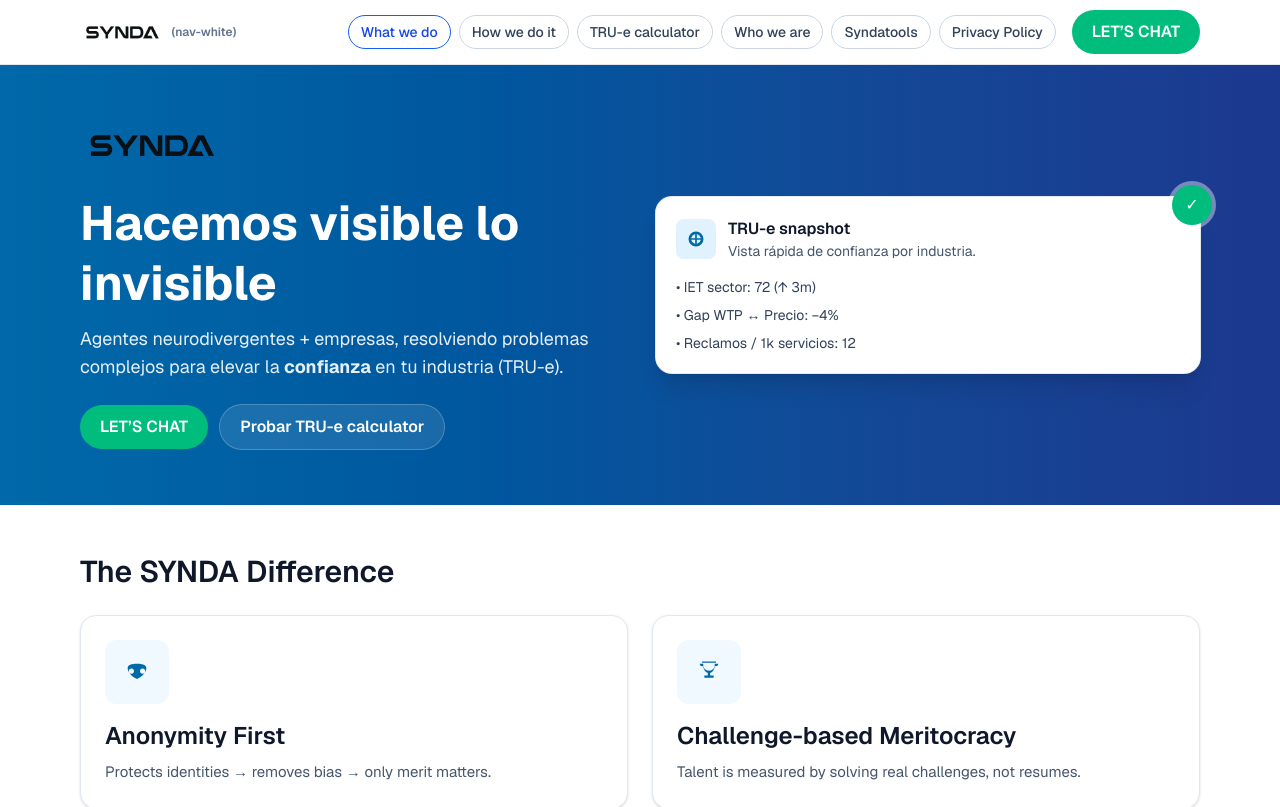
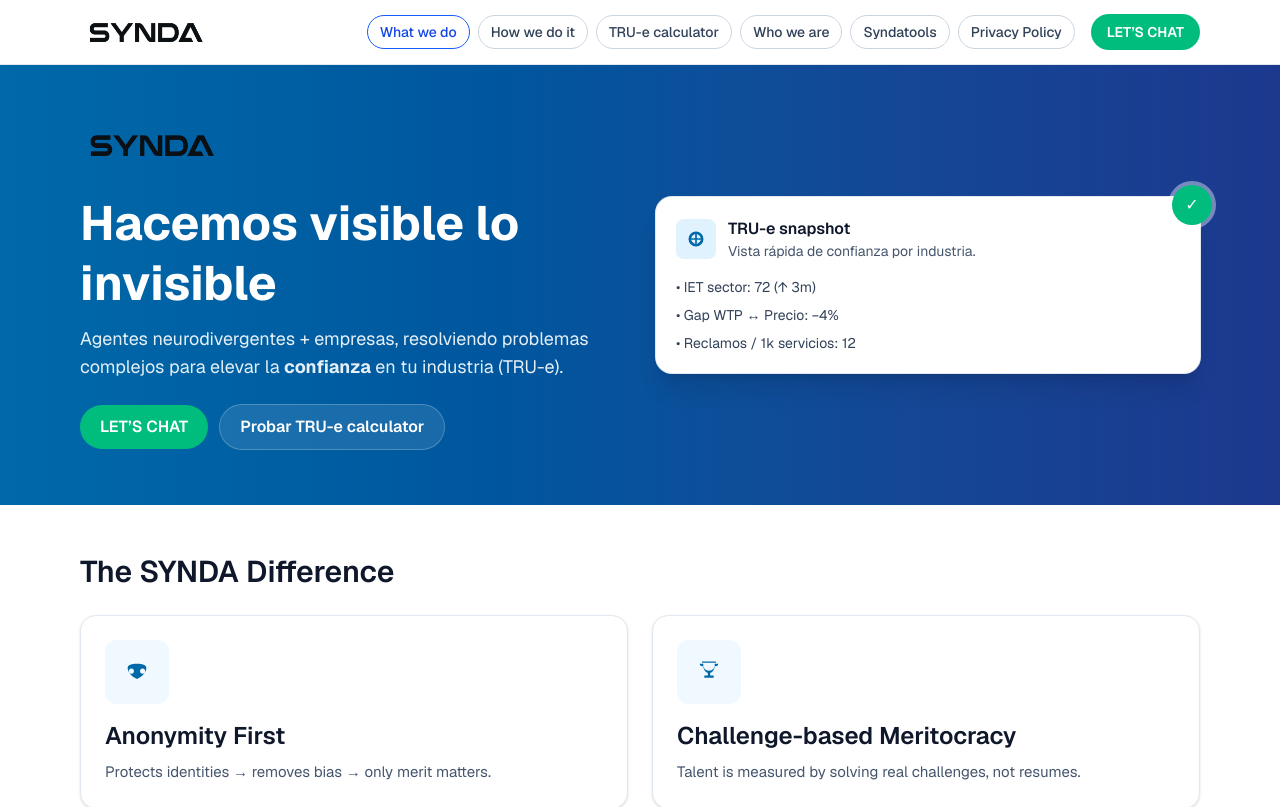
Before and after one commit to christopherrichardson25-SYNDA/syndaverse-dashboard, a Next.js app: page / in a window 1280 px wide. Shown: the top 807 px of the page. Built offline with nearby package versions, Linux system fonts and the light colour scheme.

Commit message:
Update NavWhite.tsx

```diff
--- a/components/NavWhite.tsx
+++ b/components/NavWhite.tsx
@@ -17,26 +17,34 @@ export default function NavWhite() {
   const [open, setOpen] = useState(false);
   const [active, setActive] = useState("what");
 
-  // ⚠️ Marca visible en consola para confirmar que ESTE nav se monta
-  useEffect(() => { console.log("NavWhite mounted ✅"); }, []);
-
   useEffect(() => {
     const obs = new IntersectionObserver(
       (entries) => entries.forEach((e) => e.isIntersecting && setActive(e.target.id)),
       { rootMargin: "-40% 0px -55% 0px", threshold: 0.01 }
     );
-    LINKS.forEach(({ id }) => { const el = document.getElementById(id); if (el) obs.observe(el); });
+    LINKS.forEach(({ id }) => {
+      const el = document.getElementById(id);
+      if (el) obs.observe(el);
+    });
     return () => obs.disconnect();
   }, []);
 
   return (
     <header className="sticky top-0 z-50 border-b border-slate-200 bg-white/90 backdrop-blur supports-[backdrop-filter]:bg-white/80">
       <nav className="mx-auto flex h-16 max-w-6xl items-center justify-between px-4">
+        {/* Logo más grande */}
         <a href="#what" className="flex items-center gap-2" aria-label="Ir al inicio">
-          <Image src="/synda-logo.png" alt="SYNDA" width={112} height={28} className="h-7 w-auto" priority />
-          <span className="hidden sm:inline text-xs font-semibold text-slate-500">(nav-white)</span>
+          <Image
+            src="/synda-logo.png"
+            alt="SYNDA"
+            width={180}
+            height={44}
+            priority
+            className="h-9 w-auto md:h-11"
+          />
         </a>
 
+        {/* Desktop */}
         <div className="hidden items-center gap-2 md:flex">
           {LINKS.map((l) => (
             <a
@@ -44,15 +52,23 @@ export default function NavWhite() {
               href={`#${l.id}`}
               className={[
                 "inline-flex items-center rounded-full border px-3 py-1.5 text-sm font-medium transition",
-                active === l.id ? "border-blue-600 text-blue-700" : "border-slate-300 text-slate-700 hover:bg-slate-50",
+                active === l.id
+                  ? "border-blue-600 text-blue-700"
+                  : "border-slate-300 text-slate-700 hover:bg-slate-50",
               ].join(" ")}
             >
               {l.label}
             </a>
           ))}
-          <a href="mailto:contact@syndaverse.com" className="ml-2 btn btn-primary">LET’S CHAT</a>
+          <a
+            href="mailto:contact@syndaverse.com"
+            className="ml-2 inline-flex items-center rounded-full bg-emerald-500 px-4 py-2 text-sm font-semibold text-white transition hover:bg-emerald-600"
+          >
+            LET’S CHAT
+          </a>
         </div>
 
+        {/* Mobile burger */}
         <button
           onClick={() => setOpen((v) => !v)}
           className="md:hidden inline-flex h-10 w-10 items-center justify-center rounded-md border border-slate-300 text-slate-700"
@@ -60,11 +76,12 @@ export default function NavWhite() {
           aria-expanded={open}
         >
           <svg width="22" height="22" viewBox="0 0 24 24" fill="none">
-            <path d="M3 6h18M3 12h18M3 18h18" stroke="currentColor" strokeWidth="2" strokeLinecap="round"/>
+            <path d="M3 6h18M3 12h18M3 18h18" stroke="currentColor" strokeWidth="2" strokeLinecap="round" />
           </svg>
         </button>
       </nav>
 
+      {/* Mobile overlay */}
       {open && (
         <div className="md:hidden">
           <div className="fixed inset-0 z-40 bg-black/30" onClick={() => setOpen(false)} />
@@ -77,7 +94,9 @@ export default function NavWhite() {
                     onClick={() => setOpen(false)}
                     className={[
                       "block rounded-xl border px-4 py-3 text-base font-medium",
-                      active === l.id ? "border-blue-600 text-blue-700" : "border-slate-300 text-slate-700 hover:bg-slate-50",
+                      active === l.id
+                        ? "border-blue-600 text-blue-700"
+                        : "border-slate-300 text-slate-700 hover:bg-slate-50",
                     ].join(" ")}
                   >
                     {l.label}
@@ -85,7 +104,18 @@ export default function NavWhite() {
                 </li>
               ))}
             </ul>
-            <a href="mailto:contact@syndaverse.com" className="mt-4 btn btn-primary w-full justify-center">LET’S CHAT</a>
+            <a
+              href="mailto:contact@syndaverse.com"
+              className="mt-4 inline-flex w-full items-center justify-center rounded-full bg-emerald-500 px-5 py-3 text-base font-semibold text-white transition hover:bg-emerald-600"
+            >
+              LET’S CHAT
+            </a>
+            <button
+              className="mt-3 w-full text-center text-sm text-slate-500 underline"
+              onClick={() => setOpen(false)}
+            >
+              Cerrar
+            </button>
           </div>
         </div>
       )}
```
